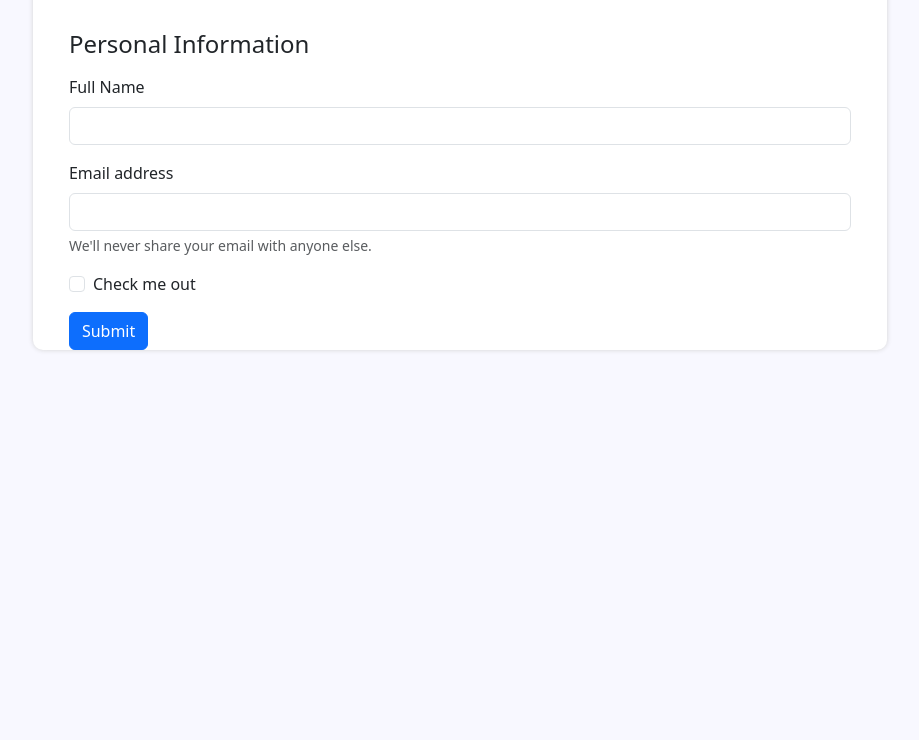
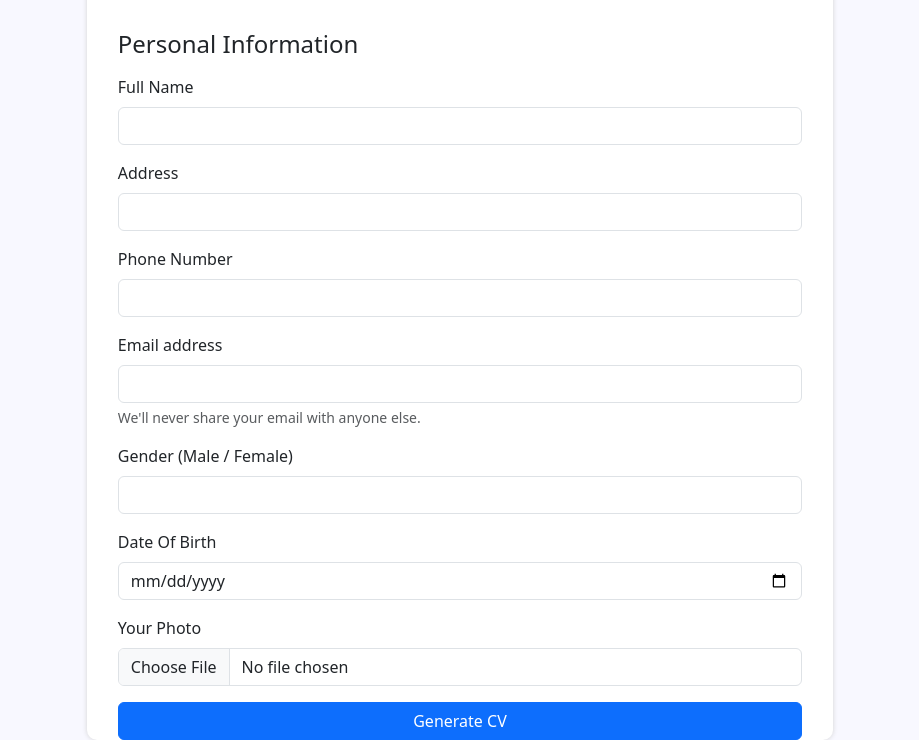
Before and after one commit to achinthajayashan/CVGenerator, a plain HTML site: page index.html in a window 1280 px wide. Shown: the part 93-833 px from the top of the page, without its empty margins (180-1099 px from the left). Before the commit the page ends 800 px from the top, so only its background shows below. Drawn offline with Linux system fonts and the light colour scheme.

Commit message:
added input fields

```diff
--- a/index.html
+++ b/index.html
@@ -8,7 +8,7 @@
     <link rel="stylesheet" href="assets/styles.css">
 </head>
 <body class="container">
-    <div class="col-8 position-absolute m-auto bg-white" id="mainDiv">
+    <div class="col-7 position-absolute m-auto bg-white" id="mainDiv">
         <h3 class="mt-3 ">CV GENERATOR</h3>
 
 <!--        personal information input section-->
@@ -24,16 +24,37 @@
                 </div>
 
                 <div class="mb-3">
+                    <label for="inputAddress" class="form-label">Address</label>
+                    <input type="text" class="form-control" id="inputAddress" name="txtInputAddress">
+                </div>
+
+                <div class="mb-3">
+                    <label for="inputTel" class="form-label">Phone Number</label>
+                    <input type="tel" class="form-control" id="inputTel" name="txtInputTel">
+                </div>
+
+                <div class="mb-3">
                     <label for="exampleInputEmail1" class="form-label">Email address</label>
-                    <input type="email" class="form-control" id="exampleInputEmail1" aria-describedby="emailHelp">
+                    <input type="email" class="form-control" id="exampleInputEmail1" aria-describedby="emailHelp" name="txtInputEmail">
                     <div id="emailHelp" class="form-text">We'll never share your email with anyone else.</div>
                 </div>
 
-                <div class="mb-3 form-check">
-                    <input type="checkbox" class="form-check-input" id="exampleCheck1">
-                    <label class="form-check-label" for="exampleCheck1">Check me out</label>
+                <div class="mb-3">
+                    <label for="inputGender" class="form-label">Gender (Male / Female)</label>
+                    <input type="text" class="form-control" id="inputGender" name="txtInputGender">
                 </div>
-                <button type="submit"  class="btn btn-primary">Submit</button>
+
+                <div class="mb-3">
+                    <label for="inputBirthDay" class="form-label">Date Of Birth</label>
+                    <input type="date" class="form-control" id="inputBirthDay" name="txtInputBday">
+                </div>
+
+                <div class="mb-3">
+                    <label for="inputProfileImage" class="form-label">Your Photo</label>
+                    <input type="file" class="form-control" id="inputProfileImage" name="fileInputImg">
+                </div>
+
+                <button type="submit"  class="btn btn-primary container-fluid">Generate CV</button>
             </form>
         </div>
     </div>
```
